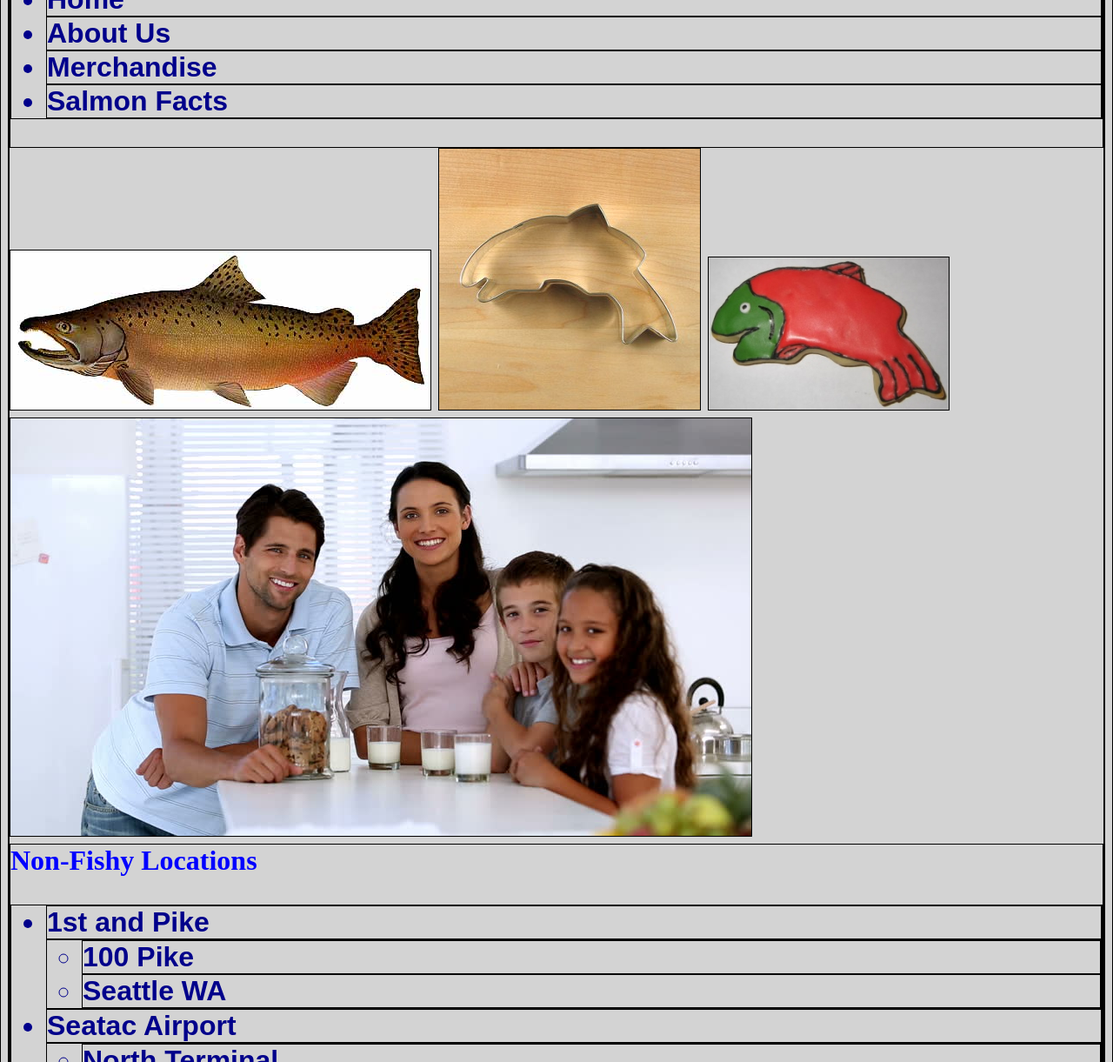
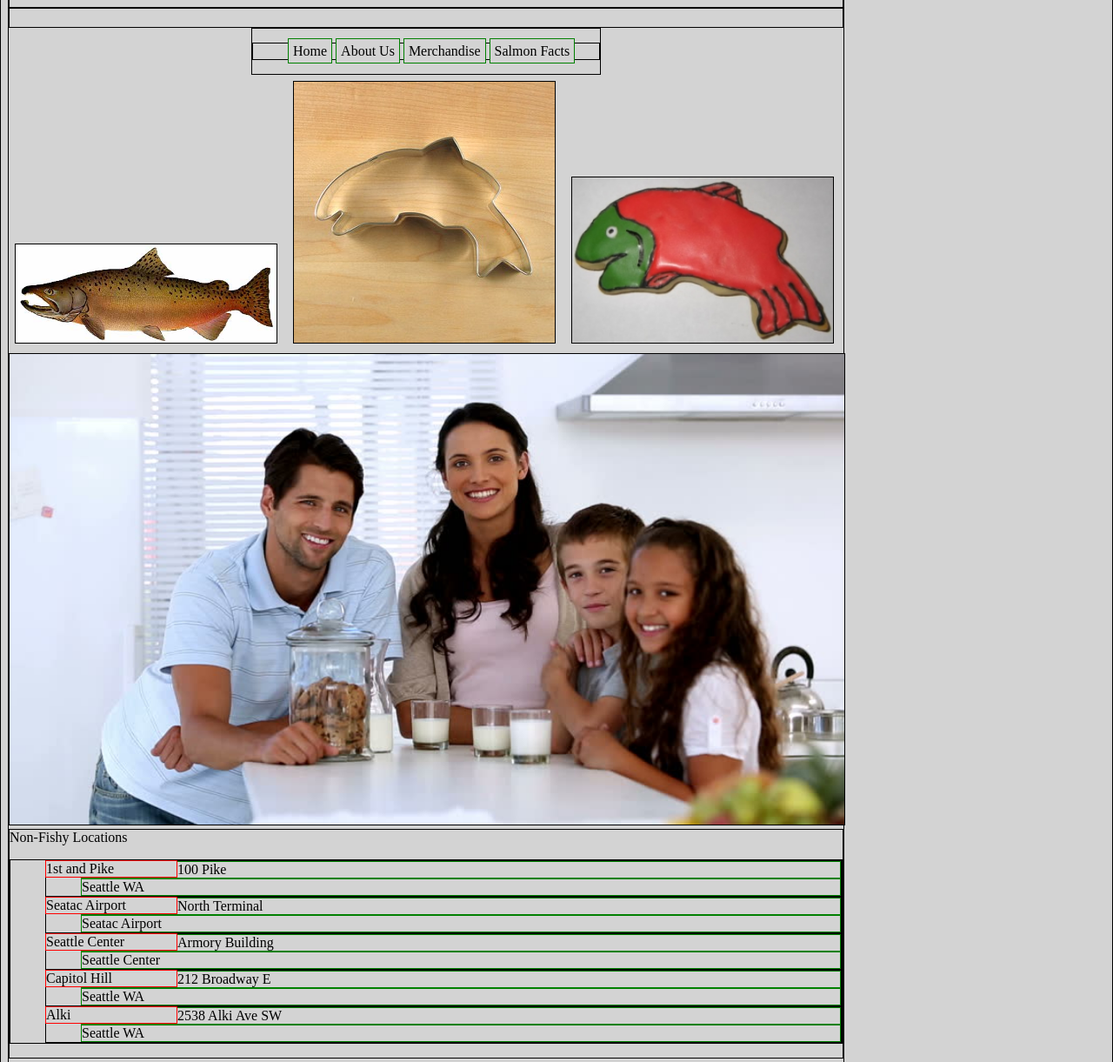
Before and after one commit to jjkusowski/cookie-stand, a plain HTML site: page index.html in a window 1280 px wide. Shown: the part 267-1488 px from the top of the page at 87% size. Drawn offline with Linux system fonts and the light colour scheme; a web font is replaced by a local one.

Commit message:
added some styling

```diff
--- a/index.html
+++ b/index.html
@@ -8,8 +8,10 @@
       href="https://fonts.googleapis.com/css?family=Wendy+One">
   </head>
   <body>
-    <img src="images/logo.jpg" alt="logo for Pat's Salmon Cookies">
-    <h1>"There's nothing fishy about it"<h1>
+    <header>
+      <img src="images/logo.jpg" class ="logo" alt="logo for Pat's Salmon Cookies">
+      <h1>"There's nothing fishy about it"<h1>
+    </header>
 
     <nav>
       <ul>
@@ -19,34 +21,34 @@
         <li>Salmon Facts</li>
       </ul>
     </nav>
-    <img src="images/chinook.jpg" alt="image of a chinook salmon">
-    <img src="images/cutter.jpeg" alt="image of cookie cutter">
-    <img src="images/frosted-cookie.jpg" alt="image of frosted cookies">
-    <img src="images/family.jpg" alt="image of smiling family">
+    <img src="images/chinook.jpg" class ="small" alt="image of a chinook salmon">
+    <img src="images/cutter.jpeg" class="small" alt="image of cookie cutter">
+    <img src="images/frosted-cookie.jpg" class="small" alt="image of frosted cookies">
+    <img src="images/family.jpg" class="large" alt="image of smiling family">
 
     <section> Non-Fishy Locations
       <ul>
-        <li>1st and Pike</li>
+        <li class="location">1st and Pike</li>
           <ul>
             <li>100 Pike</li>
             <li>Seattle WA</li>
           </ul>
-        <li>Seatac Airport</li>
+        <li class="location">Seatac Airport</li>
           <ul>
             <li>North Terminal</li>
             <li>Seatac Airport</li>
           </ul>
-        <li>Seattle Center</li>
+        <li class="location">Seattle Center</li>
           <ul>
             <li>Armory Building</li>
             <li>Seattle Center</li>
           </ul>
-        <li>Capitol Hill</li>
+        <li class="location">Capitol Hill</li>
           <ul>
             <li>212 Broadway E</li>
             <li>Seattle WA</li>
           </ul>
-        <li>Alki</li>
+        <li class="location">Alki</li>
           <ul>
             <li>2538 Alki Ave SW</li>
             <li>Seattle WA</li>
@@ -54,8 +56,8 @@
       </ul>
     </section>
 
-    <img src="images/fish.jpg" alt="image of a fish">
-    <img src="images/shirt.jpg" alt="image of a shirt with a fish on it">
+    <img src="images/fish.jpg" class ="small" alt="image of a fish">
+    <img src="images/shirt.jpg" class ="small" alt="image of a shirt with a fish on it">
 
     <p>You should all try my delicious salmon cookies.  They don't taste fishy at all!  They have salmon in them, so they are good for you.  But they aren't fishy.  Who would want cookies that taste like fish?  Nobody!  So they don't taste like fish.  Come to one of our stores that absolutely do not smell like fish and try one of our non-fishy salmon cookies today!</p>
 
@@ -66,7 +68,7 @@
 
 
 
-    <img src="images/salmon.png" alt="picture of a salmon">
+    <img src="images/salmon.png" class="large" alt="picture of a salmon">
   </body>
 
 
--- a/style.css
+++ b/style.css
@@ -4,23 +4,67 @@
 
 }
 
+body {
+  width: 960px;
+}
+img.logo {
+  width: 300px;
+  height: auto;
+  display: block;
+  margin: 0px auto;
+}
+
+img.small {
+  width: 300px;
+  margin: 7px;
+}
+img.large {
+  width: 960px;
+}
+
 h1 {
   font-family: 'Wendy One', serif;
-  color: blue;
+  color: #1f5fad;
+  text-align: center;
 
 }
+nav {
+  width: 400px;
+  margin: 0px auto;
+}
 
+nav li {
+  width: 100px;
+  display: inline;
+  padding: 5px;
+
+
+}
 p {
   font-family: georgia, serif;
   color: purple
   background-color: yellow;
+  width: 700px;
+  margin: 10px 130px;
+}
+li {
+  list-style-type: none;
+  border: 1px solid green;
+
 }
 
-li {
-  font-family: arial, sans-serif;
-  color: darkblue;
+/*section>ul>li {
+  display: inline;
 }
-
+section li {
+  width: 100px;
+}*/
+.location {
+  width: 150px;
+  /*margin: 0px auto;*/
+  float: left;
+  border: 1px solid red;
+}
 
 table {
   border: 4px solid black;
```
